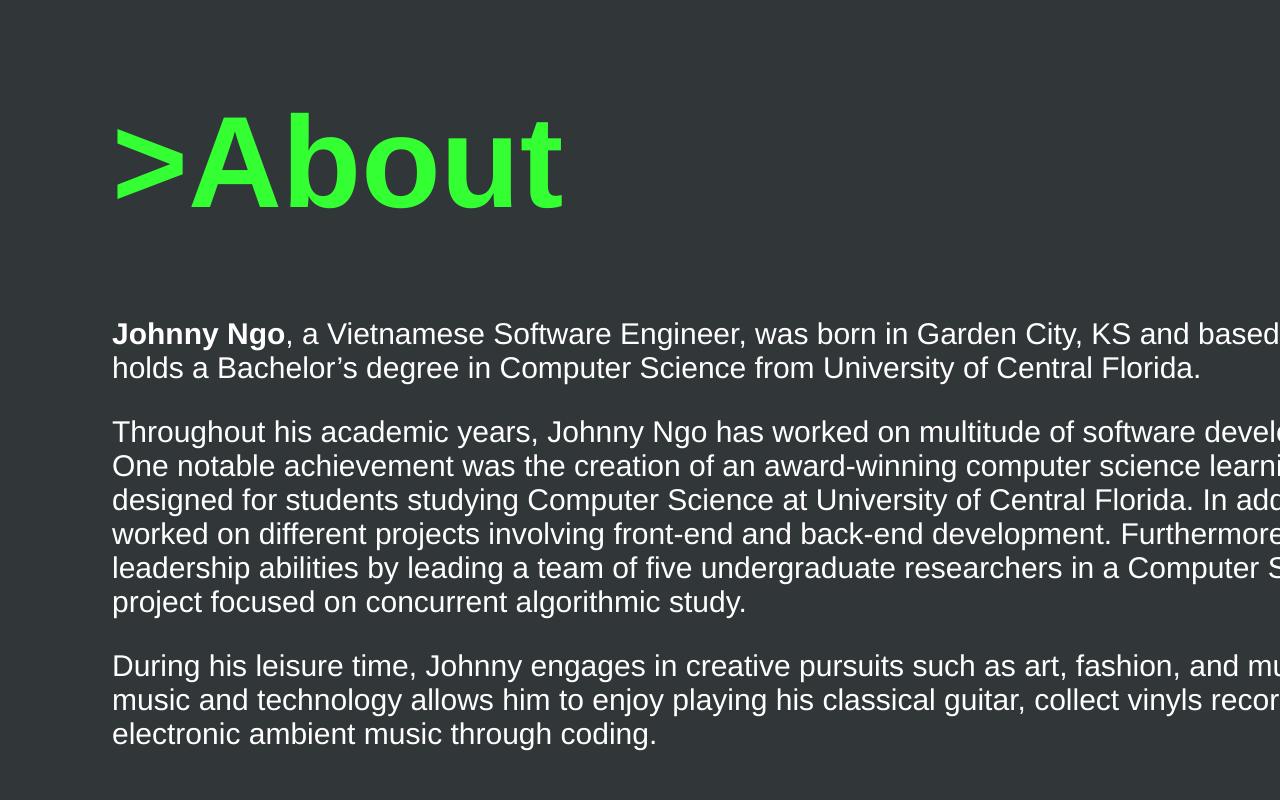
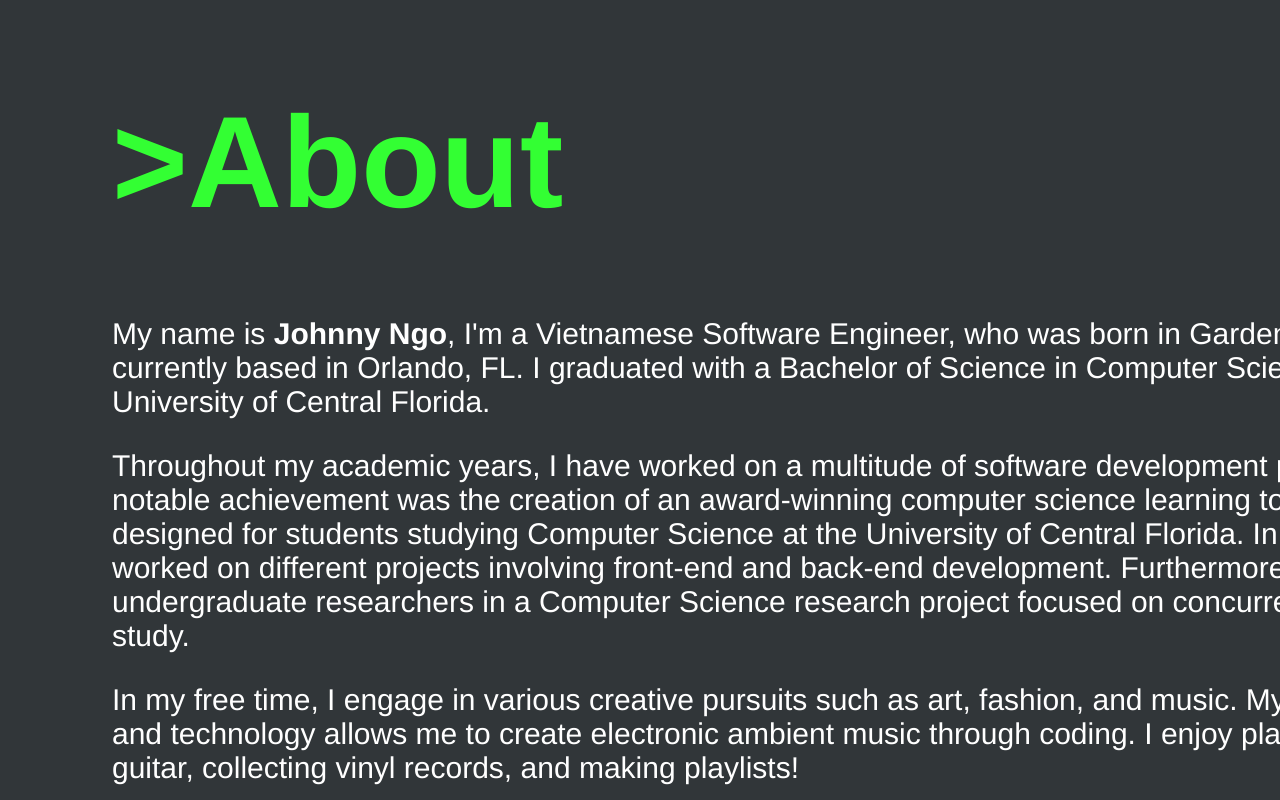
Before and after one commit to jxngo/my_portfolio, a React (Create React App) app: page / in a window 1280 px wide. Shown: the top 800 px of the page. Built offline with nearby package versions, Linux system fonts and the light colour scheme.

Commit message:
changed text

```diff
--- a/src/pages/About.js
+++ b/src/pages/About.js
@@ -35,23 +35,23 @@ function About() {
     <div>
       <H1>{'>'}About</H1>
         <Prompt className='prompt'>
-          <b>Johnny Ngo</b>, a Vietnamese Software Engineer, was born in Garden City,
-          KS and based in Orlando, FL. He holds a Bachelor’s degree in Computer Science
-          from University of Central Florida.
+          My name is <b>Johnny Ngo</b>, I'm a Vietnamese Software Engineer, who was born in Garden City,
+          KS and is currently based in Orlando, FL. I graduated with a Bachelor of Science in Computer Science
+          from the University of Central Florida.
         </Prompt>
 
         <Prompt>
-          Throughout his academic years, Johnny Ngo has worked on multitude of software development projects. One notable achievement
+          Throughout my academic years, I have worked on a multitude of software development projects. One notable achievement
           was the creation of an award-winning computer science learning tool specifically designed for students studying Computer Science
-          at University of Central Florida. In addition, Johnny has worked on different projects involving front-end and back-end
-          development. Furthermore, he showcased his leadership abilities by leading a team of five undergraduate researchers in a Computer Science
+          at the University of Central Florida. In addition, I have worked on different projects involving front-end and back-end
+          development. Furthermore, I led a team of five undergraduate researchers in a Computer Science
           research project focused on concurrent algorithmic study.
         </Prompt>
 
         <Prompt>
-          During his leisure time, Johnny engages in creative pursuits such as art, fashion, and music.
-          His passion in music and technology allows him to enjoy playing his classical guitar,
-          collect vinyls records, and creating electronic ambient music through coding.
+          In my free time, I engage in various creative pursuits such as art, fashion, and music.
+          My passion in music and technology allows me to create electronic ambient music through coding.
+          I enjoy playing my classical guitar, collecting vinyl records, and making playlists!
         </Prompt>
 
         <Socialbar></Socialbar>
```
